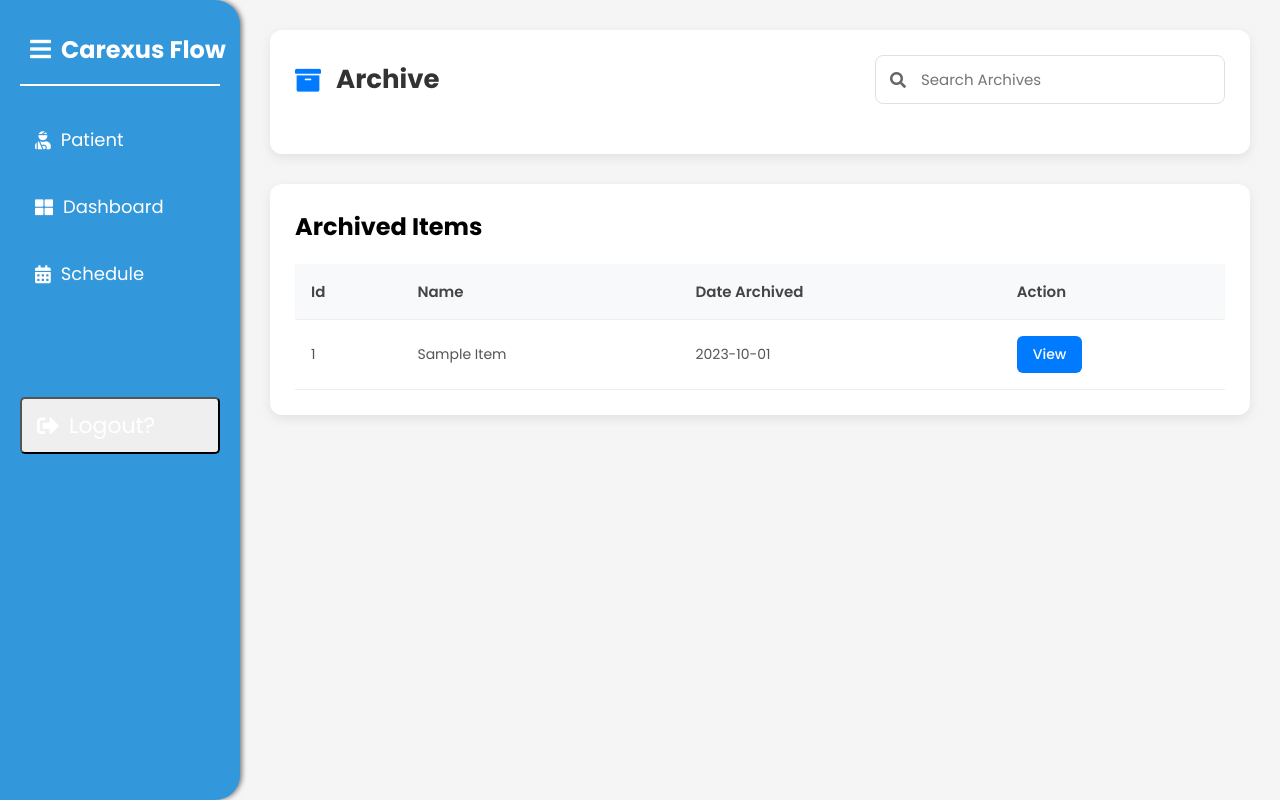
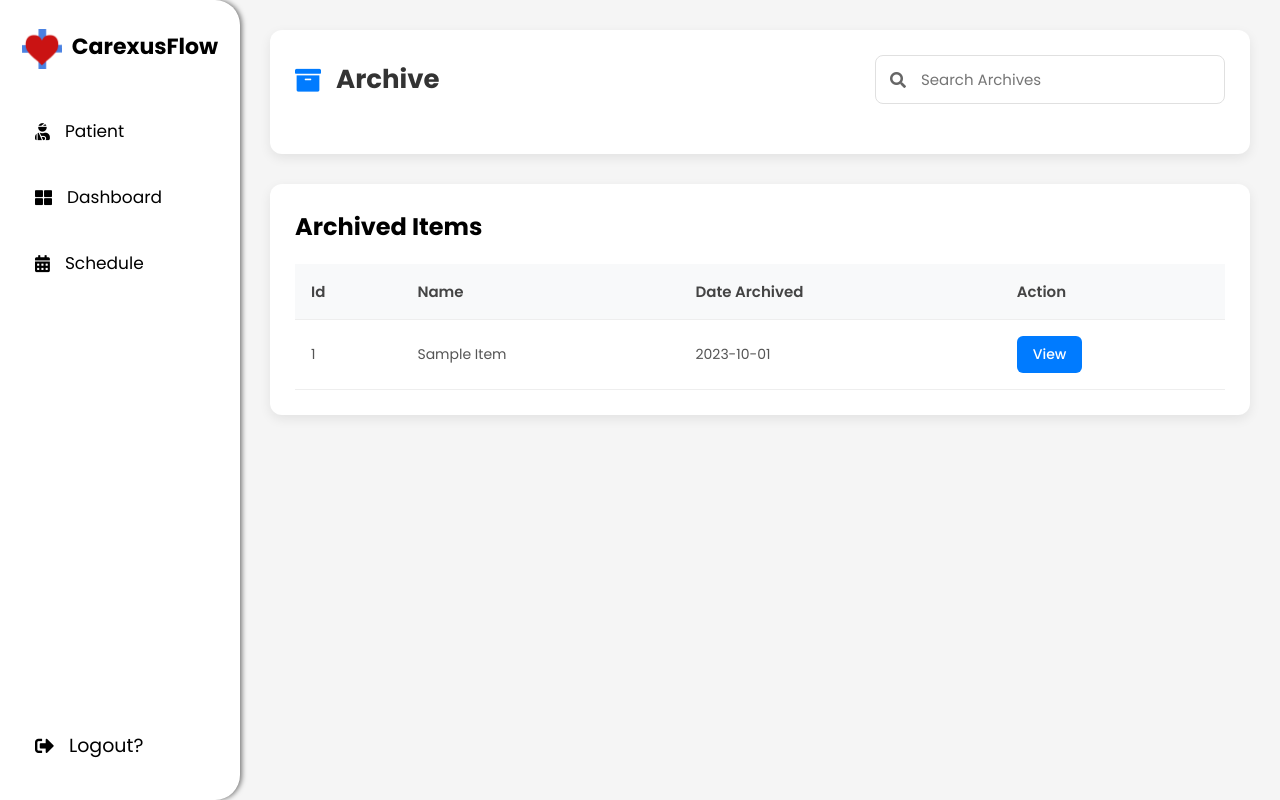
Before and after one commit to dumbbass/IntegCode, an Angular app: page /archive in a window 1280 px wide. Built offline with nearby package versions, Linux system fonts and the light colour scheme.

Commit message:
no blue sidenav

```diff
--- a/src/app/ADMIN/adminsidenav/adminsidenav.component.css
+++ b/src/app/ADMIN/adminsidenav/adminsidenav.component.css
@@ -1,90 +1,58 @@
-/* Menu Button (3-line icon) */
-.menu-btn {
-    font-size: 24px;
-    padding: 10px;
-    background-color: #3398db;
-    color: #ffffff;
-    border: none;
-    cursor: pointer;
-    border-radius: 8px;
-    width: 50px;
-    height: 50px;
-    display: flex;
-    justify-content: center;
-    align-items: center;
-    transition: background-color 0.3s ease;
-    margin-top: 10px;
-}
-
 /* Sidebar styles */
 .sidenav {
     position: fixed;
     left: 0;
     top: 0;
-    width: 240px; /* Default full width */
+    width: 240px; /* Sidebar width */
     height: 100%;
-    background-color: #3398db;
-    color: #0a0000;
+    background-color: #ffffff; /* Sidebar background color */
+    color: #0a0000; /* Sidebar text color */
     padding: 20px;
+    transform: translateX(0);
+    transition: transform 0.3s ease-in-out;
     box-shadow: 2px 0 5px rgba(0, 0, 0, 0.5);
     border-top-right-radius: 25px;
     border-bottom-right-radius: 25px;
     display: flex;
     flex-direction: column;
     justify-content: flex-start;
-    align-items: flex-start;
-    transition: width 0.3s ease-in-out;
 }
 
-/* Minimized State */
-.sidenav.collapsed {
-    width: 90px; /* Minimized width */
-}
-
-/* Sidenav Header - Logo and Menu Button */
+/* Header */
 .sidenav-header {
     display: flex;
-    justify-content: space-between; /* Space between logo and menu button */
+    justify-content: center;
     align-items: center;
     width: 100%;
-    margin-top: -6px;
     margin-bottom: 20px;
-    border-bottom: 2px solid white; /* White line under both the logo and the button */
-    padding-bottom: 10px; /* Adjust padding to add some space below */
 }
 
 .sidenav-header .logo {
-    width: 40px;  /* Adjust the size of the logo */
+    width: 40px;  /* Adjust size as necessary */
     height: auto;
     margin-right: 10px;
 }
 
 .sidenav-header h1 {
-    font-size: 24px;
+    font-size: 22px;
     text-align: center;
-    color: #ffffff;
-    margin-top: 10px;
-    transition: opacity 0.3s ease-in-out;
-    white-space: nowrap;
+    color: #000000;
+    margin: 10px 0;
+    padding-bottom: 5px;
+    position: relative;
 }
 
-/* When the sidebar is collapsed, hide the logo text */
-.sidenav.collapsed .sidenav-header h1 {
-    opacity: 0;
-    visibility: hidden;
-}
 
 /* Sidebar menu */
 .sidenav-menu {
     list-style-type: none;
     padding: 0;
-    margin-top: 0;
+    margin: 0;
     display: flex;
     flex-direction: column;
     justify-content: flex-start;
     align-items: flex-start;
-    transition: opacity 0.3s ease-in-out;
-    width: 100%;  /* Ensure the menu spans the full sidebar width */
+    flex: 1;
 }
 
 /* Sidebar menu item */
@@ -92,90 +60,47 @@
     margin: 10px 0;
     width: 100%;
     text-align: left;
+    border: none; /* Remove border */
+    background-color: #ffffff;
 }
 
 /* Sidebar link */
 .sidenav-link {
-    color: #ffffff;
+    color: #000000;
     text-decoration: none;
-    font-size: 18px;
+    font-size: 17px;
     display: flex;
     align-items: center;
     justify-content: flex-start;
     padding: 10px 15px;
     border-radius: 5px;
     transition: background-color 0.3s ease, color 0.3s ease;
-    width: 100%; /* Make sure it's within the container */
-    margin-right: 20px; /* Ensure it's inside the container */
+    width: 100%;
+    border: none; /* Ensure no borders */
+    background-color: #ffffff;
 }
 
-/* Add space between the icon and the text */
 .sidenav-link i {
-    margin-right: 10px; /* Adjust this value for the desired spacing */
+    margin-right: 15px;
 }
 
-/* When collapsed, only show icons */
-.sidenav.collapsed .sidenav-link span {
-    display: none; /* Hide text of main buttons */
-}
-
-/* Show the text when expanded */
-.sidenav:not(.collapsed) .sidenav-link span {
-    display: inline-block;
-}
-
-/* Hover effect for links */
 .sidenav-link:hover {
-    background-color: #ffffff;
+    background-color: #0096FF;
     color: black;
 }
 
 /* Logout section */
 .logout {
     margin-top: auto;
-    padding-top: 90px;
+    padding-top: 20px;
 }
 
 .logout .sidenav-link {
-    color: #ffffff;
-    font-size: 22px;
+    font-size: 19px;
 }
 
 .logout .sidenav-link:hover {
-    background-color: #ffffff;
-    color: black;
-}
-
-/* Main content */
-.main-content {
-    margin-left: 240px; /* Adjust content when sidebar is expanded */
-    padding: 20px;
-    transition: margin-left 0.3s ease-in-out;
-}
-
-/* Adjust content when sidebar is collapsed */
-.sidenav.collapsed ~ .main-content {
-    margin-left: 60px; /* Adjust margin when collapsed */
-}
-
-/* Adjust content when sidebar is hovered */
-.sidenav:hover ~ .main-content {
-    margin-left: 80px; /* Adjust margin for hover state */
-}
-
-@media screen and (max-width: 768px) {
-    .sidenav {
-      width: 100px; /* Adjust to a compact version for mobile */
-    }
-    .sidenav.collapsed {
-      width: 50px;
-    }
-    .main-content {
-      margin-left: 100px; /* Adjust based on mobile view */
-    }
-    .sidenav.collapsed ~ .main-content {
-      margin-left: 50px;
-    }
+    background-color: #0096FF;
 }
 
 /* Modal styles */
--- a/src/app/ADMIN/adminsidenav/adminsidenav.component.html
+++ b/src/app/ADMIN/adminsidenav/adminsidenav.component.html
@@ -1,43 +1,40 @@
-<div class="sidenav" [class.collapsed]="isCollapsed">
+<div class="sidenav" id="sidenav">
   <div class="sidenav-header">
-    <button class="menu-btn" (click)="toggleSidenav()">
-      <i class="fas fa-bars"></i>
-    </button>
-    <h1 [class.collapsed]="isCollapsed">Carexus Flow</h1>
+      <!-- Replace the menu button with your logo -->
+      <img src="assets/Logo.png" alt="CarexusFlow Logo" class="logo">
+      <h1>CarexusFlow</h1>
   </div>
   <ul class="sidenav-menu">
       <li class="sidenav-item">
-      <a href="patient" class="sidenav-link">
-        <i class="fas fa-user-injured"></i>
-        <span [class.collapsed]="!isCollapsed">Patient</span>
-      </a>
+          <button (click)="navigateTo('patient')" class="sidenav-link">
+              <i class="fas fa-user-injured"></i> Patient
+          </button>
       </li>
       <li class="sidenav-item">
-      <a href="admindashboard" class="sidenav-link">
-        <i class="fas fa-th-large"></i>
-        <span [class.collapsed]="!isCollapsed">Dashboard</span>
-      </a>
+          <button (click)="navigateTo('admindashboard')" class="sidenav-link">
+              <i class="fas fa-th-large"></i> Dashboard
+          </button>
       </li>
       <li class="sidenav-item">
-      <a href="schedule" class="sidenav-link">
-        <i class="fas fa-calendar-alt"></i>
-        <span [class.collapsed]="!isCollapsed">Schedule</span>
-      </a>
+        <button (click)="navigateTo('schedule')" class="sidenav-link">
+            <i class="fas fa-calendar-alt"></i> Schedule
+        </button>
     </li>
+
       <li class="sidenav-item logout">
         <button (click)="showLogoutModal()" class="sidenav-link">
-        <i class="fas fa-sign-out-alt"></i>
-        <span [class.collapsed]="!isCollapsed">Logout?</span>
+            <i class="fas fa-sign-out-alt"></i> Logout?
         </button>
     </li>
   </ul>
 </div>
 
+<!-- Logout confirmation modal -->
 <div class="modal" *ngIf="isLogoutModalVisible">
   <div class="modal-content">
       <h3>Confirm Logout</h3>
       <p>Are you sure you want to logout?</p>
-    <button class="confirm-btn" (click)="logout()">Yes</button>
-    <button class="cancel-btn" (click)="hideLogoutModal()">No</button>
+      <button class="confirm-btn" (click)="confirmLogout()">Yes</button>
+      <button class="cancel-btn" (click)="cancelLogout()">No</button>
   </div>
 </div>
--- a/src/app/ADMIN/adminsidenav/adminsidenav.component.ts
+++ b/src/app/ADMIN/adminsidenav/adminsidenav.component.ts
@@ -10,14 +10,9 @@ import { Router, RouterModule } from '@angular/router';
   styleUrls: ['./adminsidenav.component.css'],
 })
 export class AdminsidenavComponent {
-  isCollapsed = false; // Sidebar is initially expanded
   isLogoutModalVisible = false; // Controls the visibility of the logout modal
 
   constructor(private router: Router) {}
-
-  toggleSidenav() {
-    this.isCollapsed = !this.isCollapsed; // Toggle between expanded and collapsed states
-  }
 
   navigateTo(route: string) {
     this.router.navigate([`/${route}`]);
@@ -35,4 +30,14 @@ export class AdminsidenavComponent {
     this.isLogoutModalVisible = false; // Hide the modal
     this.router.navigate(['/login']); // Redirect to the login page
   }
+
+  // Define the confirmLogout method
+  confirmLogout() {
+    this.logout(); // Call logout method
+  }
+
+  // Define the cancelLogout method
+  cancelLogout() {
+    this.hideLogoutModal(); // Hide the modal without logging out
+  }
 }
```
Lines whose indentation alone changed are shown as unchanged.
